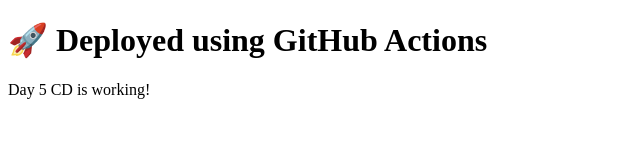
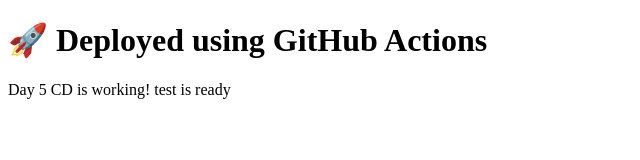
Before and after one commit to Nit340/ci-cd-01first-yaml, a plain HTML site: page index.html in a window 1280 px wide. Shown: the full height of the page, 0-640 px from the left. Drawn offline with Linux system fonts and the light colour scheme.

Commit message:
the day 05-01

```diff
--- a/index.html
+++ b/index.html
@@ -5,6 +5,6 @@
 </head>
 <body>
   <h1>🚀 Deployed using GitHub Actions</h1>
-  <p>Day 5 CD is working!</p>
+  <p>Day 5 CD is working! test is ready</p>
 </body>
 </html>
```
